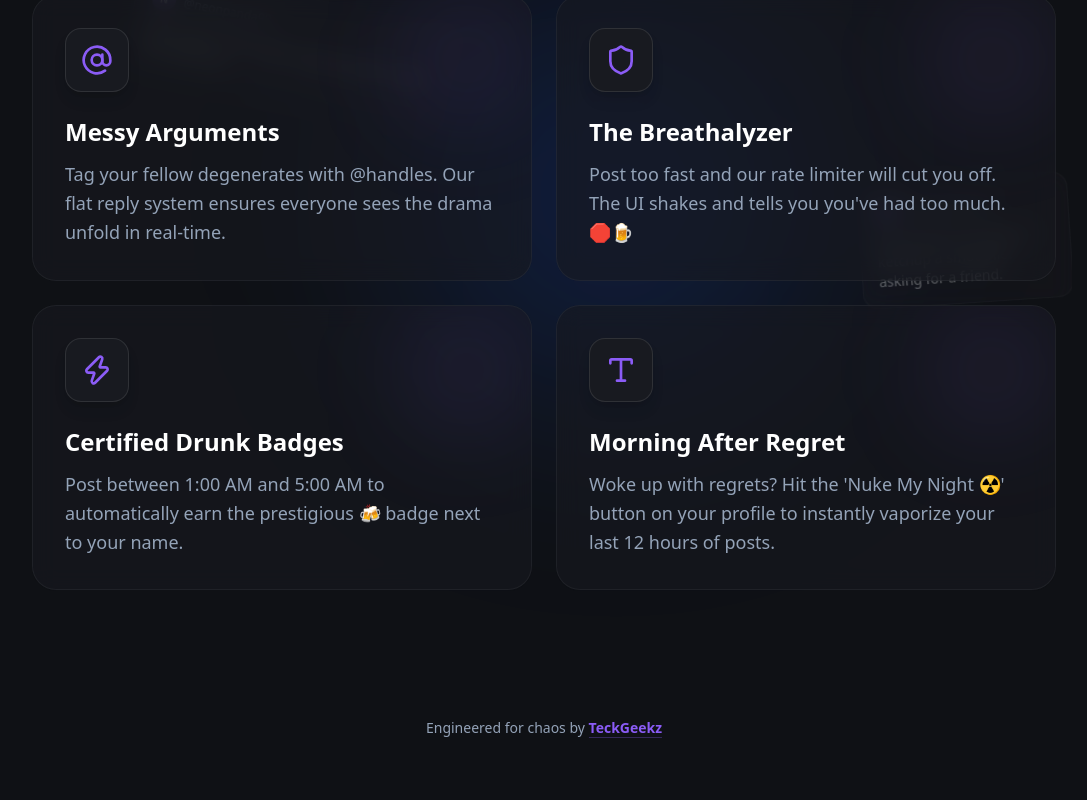
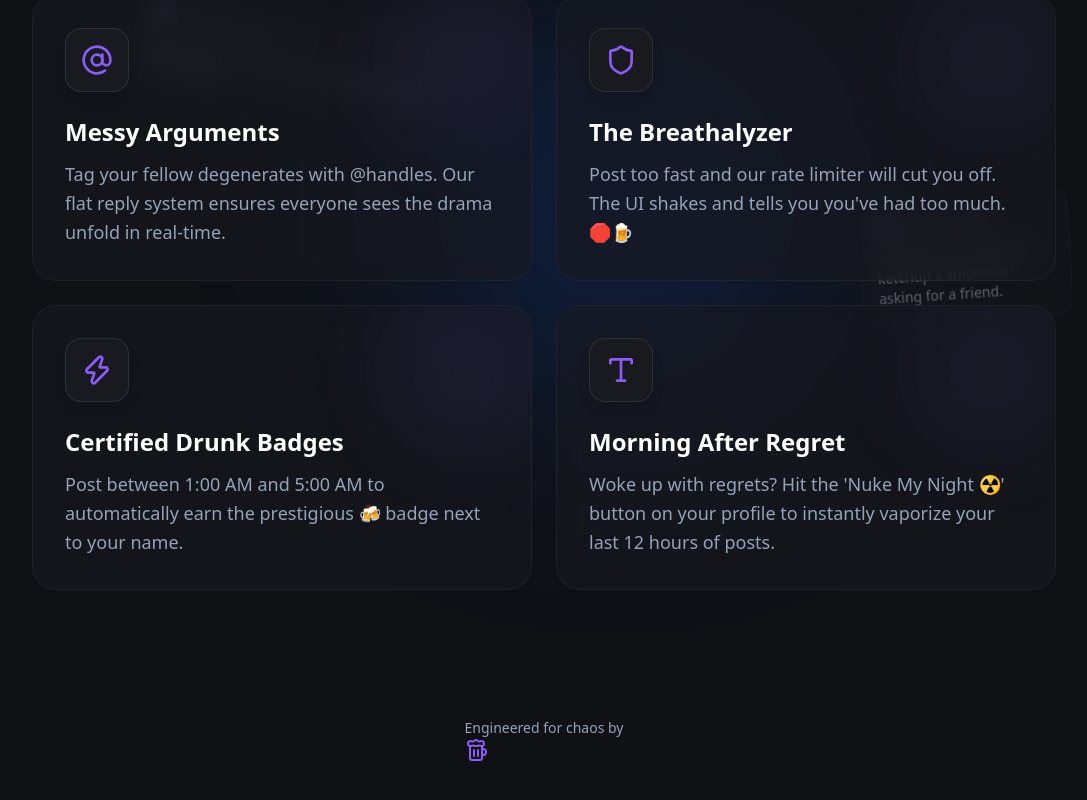
Before and after one commit to teckgeekz/drunk-twitter, a Next.js app in the folder frontend/: page / in a window 1280 px wide. Shown: the part 1145-1945 px from the top of the page, without its empty margins (96-1183 px from the left). Built offline with nearby package versions, Linux system fonts and the light colour scheme; no server answers.

Commit message:
feat: implement landing page component with animated feature grid and floating post effects

```diff
--- a/frontend/src/components/Landing.tsx
+++ b/frontend/src/components/Landing.tsx
@@ -169,7 +169,7 @@ export function Landing() {
           className="mt-32 text-center relative z-10 pb-10"
         >
           <p className="text-text-muted text-sm font-medium">
-            Engineered for chaos by <a href="https://teckgeekz.com" target="_blank" rel="noopener noreferrer" className="text-primary hover:text-white transition-colors font-bold border-b border-primary/30 hover:border-white">TeckGeekz</a>
+            Engineered for chaos by <a href="#" target="_blank" rel="noopener noreferrer" className="text-primary hover:text-white transition-colors font-bold border-b border-primary/30 hover:border-white"><Beer /></a>
           </p>
         </motion.div>
       </div>
```
